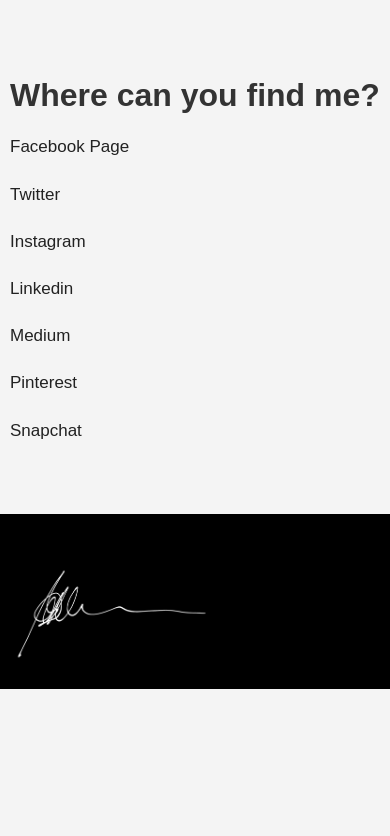
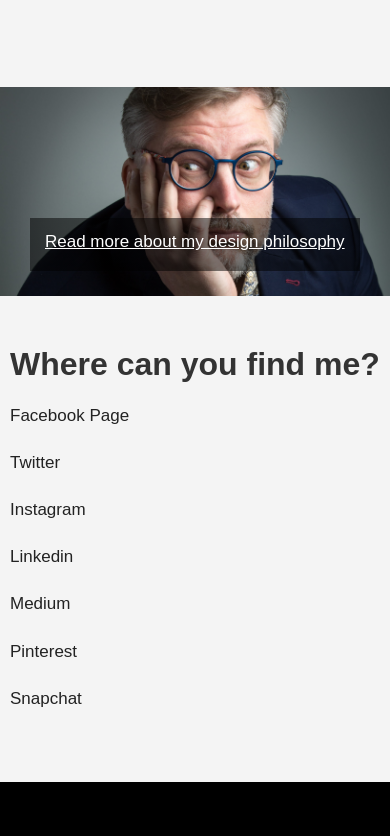
Before and after one commit to bmeunier/benoitmeunier.github.io, a plain HTML site: page index.html in a window 390 px wide. Shown: the part 1714-2550 px from the top of the page. Before the commit the page ends 2403 px from the top, so only its background shows below. Drawn offline with nearby package versions, Linux system fonts and the light colour scheme; a script that the page names is missing.

Commit message:
my design philosophy

```diff
--- a/css/c6rdtfyl0ave0awtwj0k1kmintlb76nw.css
+++ b/css/c6rdtfyl0ave0awtwj0k1kmintlb76nw.css
@@ -211,6 +211,48 @@
   padding-bottom: 10px;
 }
 
+.home-philosophy {
+  margin-top: 30px;
+  margin-bottom: 30px;
+  padding-top: 55px;
+  padding-bottom: 130px;
+  background-color: #666;
+  background-image: url('../images/Je-me-rappel.jpg');
+  background-position: 50% -241px;
+  background-size: cover;
+  background-repeat: no-repeat;
+  color: #fff;
+}
+
+.paragraph-3 {
+  margin-bottom: 0px;
+  padding-top: 10px;
+  padding-bottom: 15px;
+  padding-left: 15px;
+  background-image: -webkit-gradient(linear, left top, left bottom, from(rgba(0, 0, 0, .5)), to(rgba(0, 0, 0, .5)));
+  background-image: linear-gradient(180deg, rgba(0, 0, 0, .5), rgba(0, 0, 0, .5));
+}
+
+.container-2 {
+  padding-top: 35px;
+  padding-bottom: 25px;
+}
+
+.philosophy-link {
+  color: #fff;
+}
+
+.philosophy-link:hover {
+  color: orange;
+  text-decoration: none;
+}
+
+@media (max-width: 991px) {
+  .home-philosophy {
+    background-position: 0px -187px;
+  }
+}
+
 @media (max-width: 767px) {
   .container {
     padding-right: 2%;
@@ -239,6 +281,13 @@
   }
   .brand-heading {
     margin-top: 12px;
+  }
+  .home-philosophy {
+    background-position: 0px -137px;
+  }
+  .container-2 {
+    padding-right: 30px;
+    padding-left: 30px;
   }
 }
 
@@ -286,4 +335,9 @@
     font-size: 26px;
     line-height: 38px;
   }
+  .home-philosophy {
+    padding-top: 96px;
+    padding-bottom: 0px;
+    background-position: 0px -39px;
+  }
 }
--- a/index.html
+++ b/index.html
@@ -1,5 +1,5 @@
 <!DOCTYPE html>
-<!--  Last Published: Mon Nov 12 2018 11:37:39 GMT+0000 (UTC)  -->
+<!--  Last Published: Mon Nov 12 2018 11:54:06 GMT+0000 (UTC)  -->
 <html data-wf-page="5be032b2327a5b34924d1732" data-wf-site="5be032b2327a5bf2444d1730">
 <head>
   <meta charset="utf-8">
@@ -41,6 +41,11 @@
       <p>It’s important to note that I do NOT do any <strong>graphic design</strong> or <strong>programming</strong>. If you’re looking for an all-in-one person, it’s just not me. I focus solely on user experience (which is actually quite broad) — and I think that makes me very good at what I do.</p>
     </div>
   </section>
+  <div class="home-philosophy">
+    <div class="container-2 w-container">
+      <p class="paragraph-3"><a href="my-design-philosophy.html" class="philosophy-link">Read more about my design philosophy</a></p>
+    </div>
+  </div>
   <div class="content social">
     <div class="container w-container">
       <h2>Where can you find me?</h2>
```
Also changed, not shown: 401.html (+1 -1 lines), 404.html (+1 -1 lines), contact.html (+1 -1 lines), detail_post.html (+1 -1 lines), my-design-philosophy.html (renamed from newsletter.html, +8 -17 lines), images/Je-me-rappel-p-1080.jpeg (added), images/Je-me-rappel-p-1600.jpeg (added), images/Je-me-rappel-p-2000.jpeg (added), images/Je-me-rappel-p-2600.jpeg (added), images/Je-me-rappel-p-3200.jpeg (added), images/Je-me-rappel-p-500.jpeg (added), images/Je-me-rappel-p-800.jpeg (added), images/Je-me-rappel.jpg (added).
